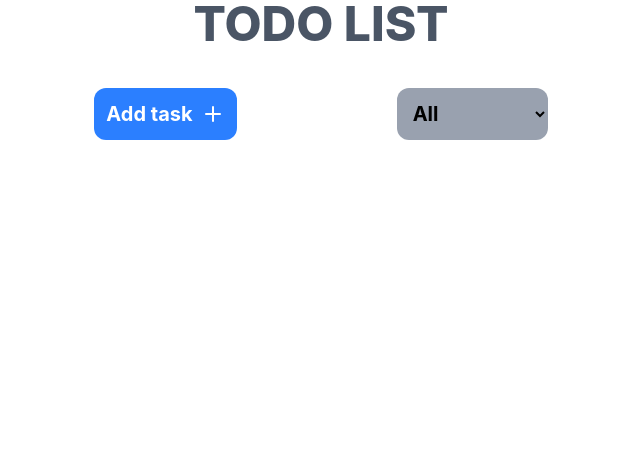
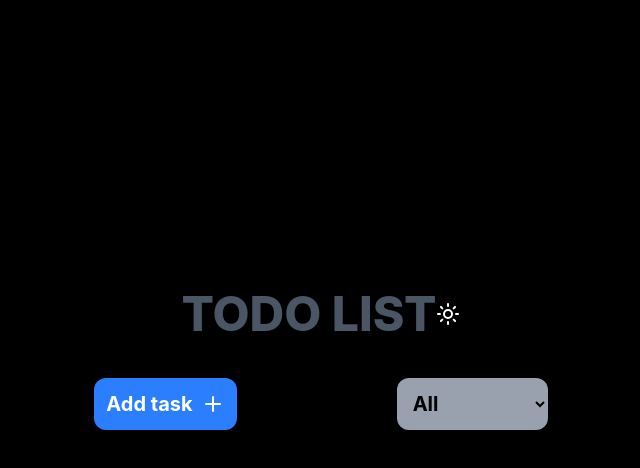
Before and after one commit to anujsharma8d/react-task-manager, a React (Vite) app: page / in a window 1280 px wide. Shown: the top 468 px of the page, without its empty margins (319-959 px from the left). Built offline with nearby package versions, Linux system fonts and the light colour scheme.

Commit message:
feat: implemented dark mode

```diff
--- a/src/App.jsx
+++ b/src/App.jsx
@@ -1,21 +1,22 @@
 import './App.css'
 import { useState } from 'react';
-import { Trash2, SquarePen, Plus, Circle, CircleCheck} from "lucide-react";
+import { Trash2, SquarePen, Plus, Circle, CircleCheck, Sun, Moon } from "lucide-react";
 
 function App() {
   const [showInput, setShowInput] = useState(false);
   const [todo, setTodo] = useState("");
   const [todos, setTodos] = useState([]);
   const [editIndex, setEditIndex] = useState(null);
+  const [darkMode, setDarkMode] = useState(false);
 
   const handleAdd = () => {
-    if(editIndex != null){
+    if (editIndex != null) {
       const updatedTodos = [...todos];
-      updatedTodos[editIndex].text=todo;
+      updatedTodos[editIndex].text = todo;
       setTodos(updatedTodos);
       setEditIndex(null);
     }
-    else{
+    else {
       setTodos([...todos, { text: todo, isCompleted: false }]);
     }
     setTodo("");
@@ -33,14 +34,27 @@ function App() {
     setShowInput(true);
   }
   const handleDelete = (index) => {
-    setTodos(todos.filter((todo,i)=> i !==index));
+    setTodos(todos.filter((todo, i) => i !== index));
   }
+
+  const toggleTheme = () => {
+    setDarkMode(darkMode => !darkMode);
+  }
+
 
   return (
 
     <>
-      <main className='flex flex-col justify-center items-center gap-10'>
-        <h1 className='text-5xl font-extrabold text-gray-600'>TODO LIST</h1>
+      <main className={`min-h-screen flex flex-col justify-center items-center gap-10
+        ${darkMode? "bg-white" : "bg-black"}
+        `}>
+        <div className='flex justify-between'>
+
+          <h1 className='text-5xl font-extrabold text-gray-600'>TODO LIST</h1>
+          <button onClick={()=>toggleTheme()}>
+            {darkMode? <Moon />: <Sun className='text-white' />  }
+          </button>
+        </div>
 
 
         <div className='flex gap-40'>
@@ -75,20 +89,22 @@ function App() {
 
         <div id='task' className='bg-gray-200'>
           {todos.map((todo, index) => (
-            <div key={index} className='flex bg-white p-5 m-3 font-light text-xl justify-between items-center gap-3'>
-              <button onClick={()=>handleComplete(index)}>
+            <div key={index} className={`flex  p-5 m-3 font-light text-xl justify-between items-center gap-3
+              ${darkMode? "bg-white text-black" : "bg-black text-white" }
+            `}>
+              <button onClick={() => handleComplete(index)}>
                 {todo.isCompleted ? (
                   <CircleCheck className="text-green-500" />
                 ) : (
                   <Circle />
                 )}</button>
-              <p className={todo.isCompleted? "line-through":""}>{todo.text}</p>
+              <p className={todo.isCompleted ? "line-through" : ""}>{todo.text}</p>
               <div className='flex gap-5'>
-                <button onClick={()=>handleEdit(index)} className='cursor-pointer'>
+                <button onClick={() => handleEdit(index)} className='cursor-pointer'>
                   <SquarePen />
                 </button>
 
-                <button onClick={()=>handleDelete(index)} className='cursor-pointer'>
+                <button onClick={() => handleDelete(index)} className='cursor-pointer'>
                   <Trash2 />
                 </button>
               </div>
```
